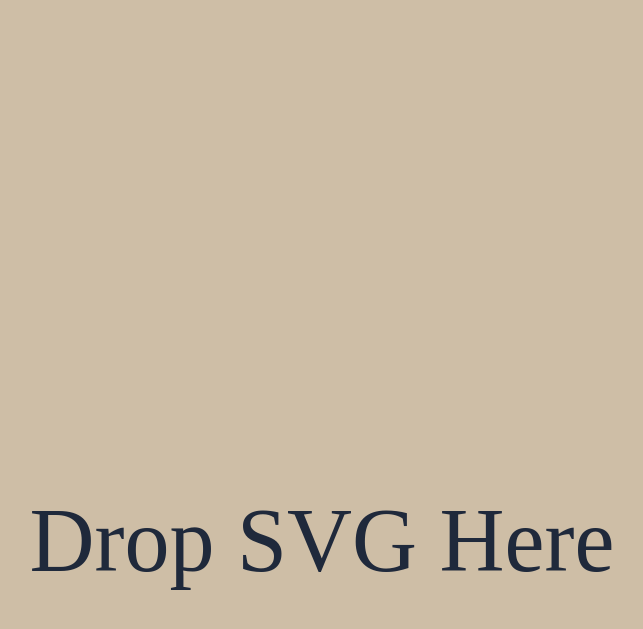
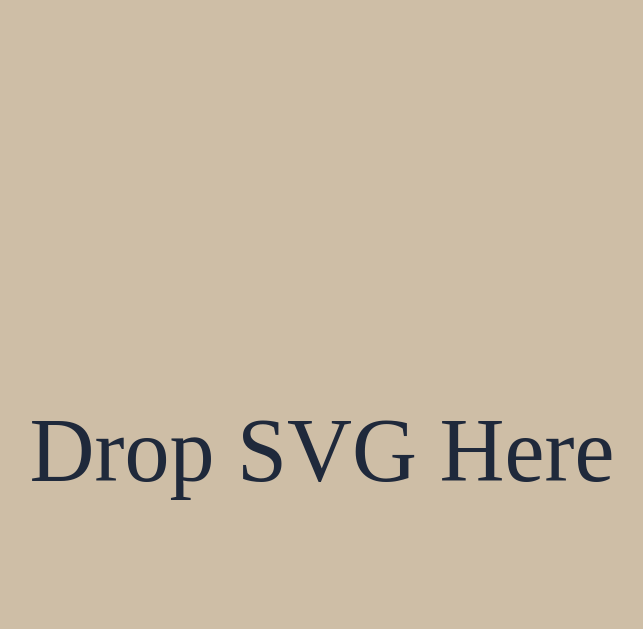
Before and after one commit to HedwigHall/HedwigHall.github.io, a Jekyll site: the page viewer/svg/index.html, which Jekyll copies as it is, in a window 1280 px wide. Shown: the top 629 px of the page, without its empty margins (318-961 px from the left). Built offline with Jekyll 4.4.1, drawn with Linux system fonts in a browser that asks for light colours.

Commit message:
SVG Viewer 0.0.5

```diff
--- a/viewer/svg/index.html
+++ b/viewer/svg/index.html
@@ -1,5 +1,5 @@
 <!DOCTYPE html>
-<!-- SVG Viewer 0.0.4 -->
+<!-- SVG Viewer 0.0.5 -->
 <html>
 <head>
 <title>hh.SVGViewer</title>
@@ -11,28 +11,33 @@ body{
   margin: 0px 0px 0px 0px;
   background-color: #CEBEA6;
 }
+body > div{
+  text-align: center;
+  margin: 0px 0px 0px 0px;
+}
 body > div > input{
-  position: absolute;
-  top: 0px;
-  left: 0px;
+  margin: 0px 0px 0px 0px;
+  position: relative;
   width: 100vw;
   height: 100vh;
+  opacity: 0;
   z-index: 1;
-  opacity: 0;
 }
 body > div > p{
+  margin: 0px 0px 0px 0px;
   position: absolute;
-  top: 50vh;
-  left: 50vw;
+  top: 50%;
+  left: 50%;
   transform: translate(-50%,-50%);
   color: #1F293B;
   font-family: "Architects Daughter";
   font-size: 10vh;
+  z-index: 0;
 }
 </style>
 <div>
+<input type="file">
 <p>Drop SVG Here</p>
-<input type="file">
 <script>
 document.getElementsByTagName("input")[0]
 .oninput = function(e) {
```
